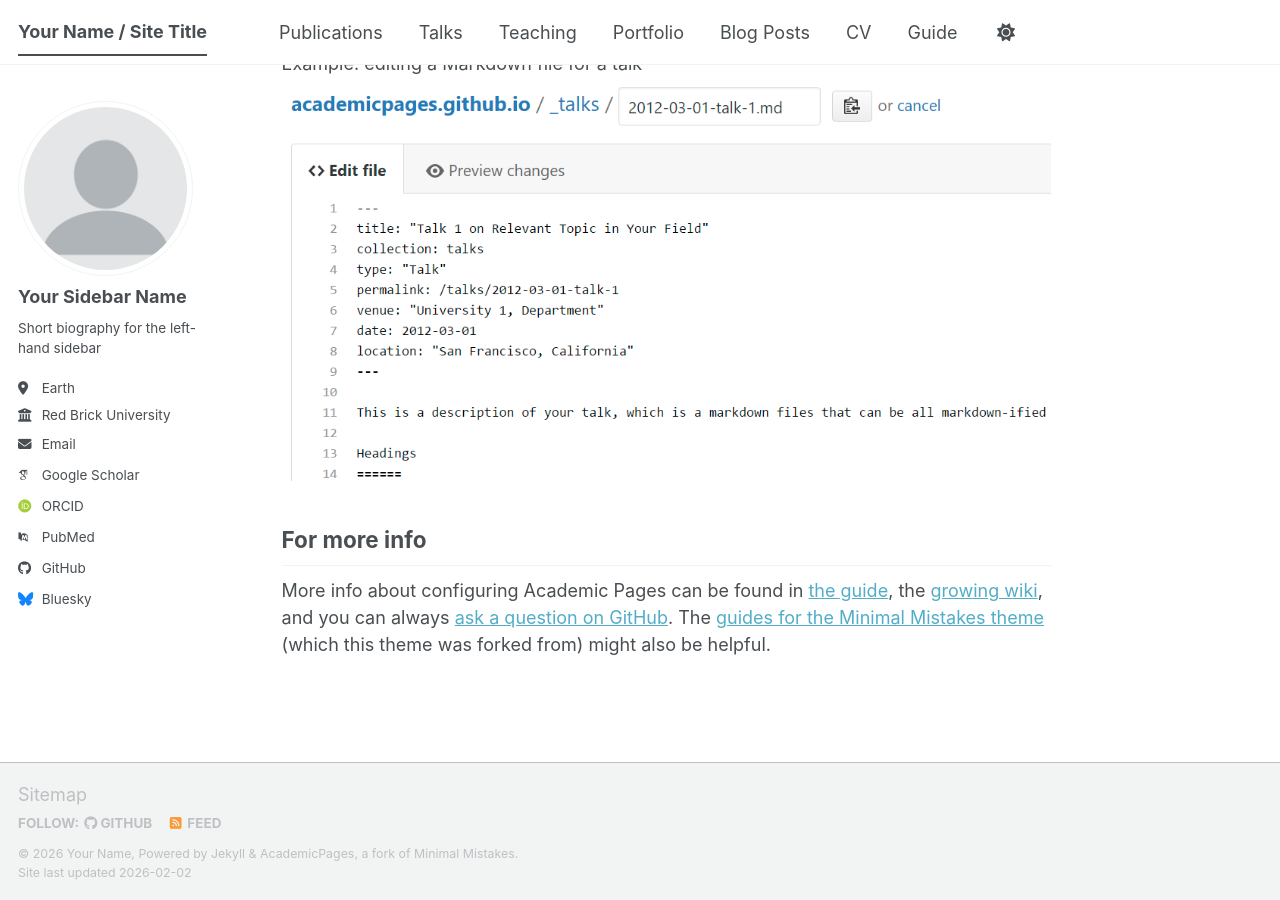
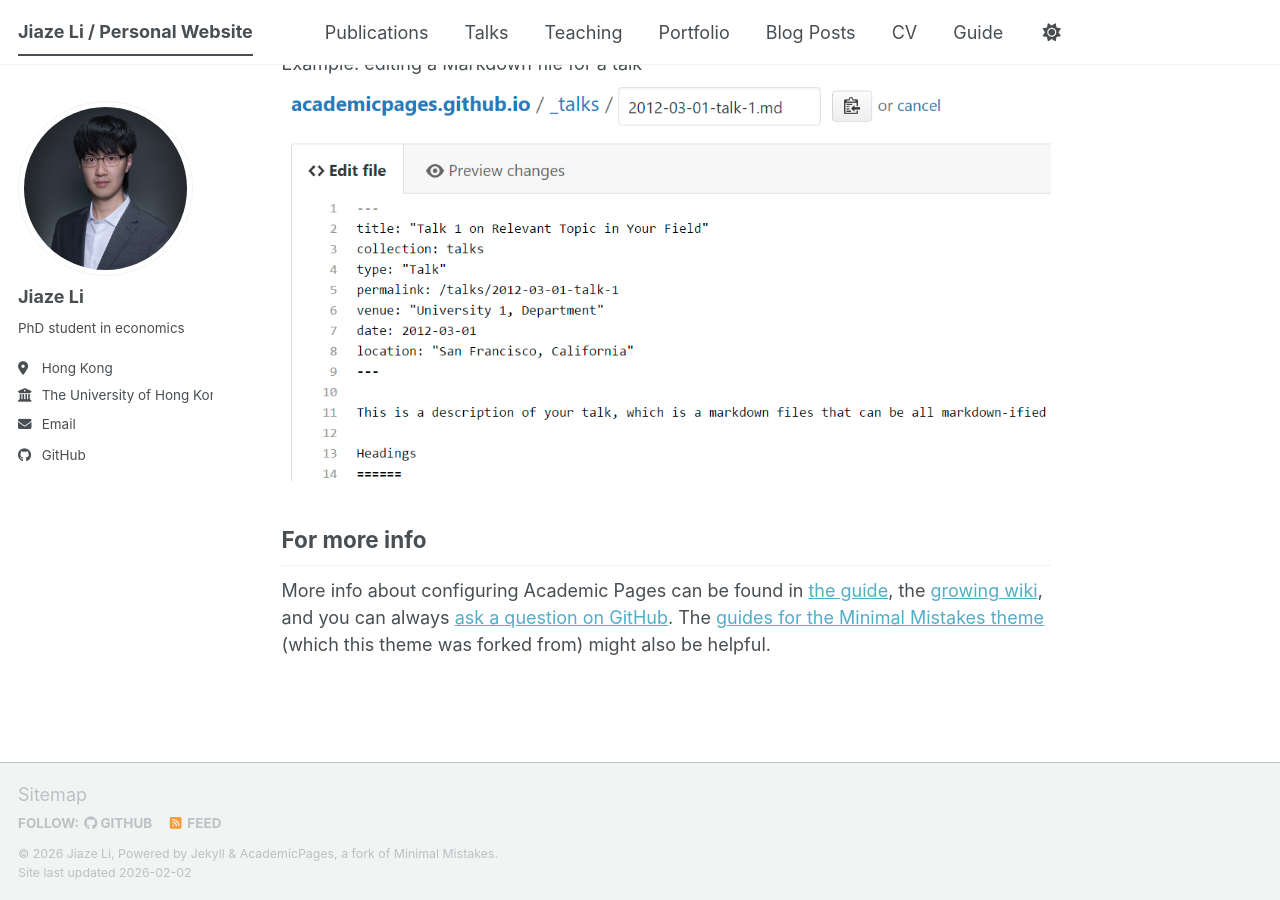
Before and after one commit to jiaze11/jiaze11.github.io, a Jekyll site: the page built from _pages/about.md, in a window 1280 px wide and 900 px high, scrolled down 2720 px. Built offline with Jekyll 4.4.1, drawn with Linux system fonts in a browser that asks for light colours; some web fonts are replaced; a script bundle is joined from its source files by our own code; library files that are not in the unit come from our copies.

Commit message:
Update basic information and profile picture

```diff
--- a/_config.yml
+++ b/_config.yml
@@ -9,11 +9,11 @@
 # Basic Site Settings
 locale                   : "en-US"
 site_theme               : "default" # The available themes options are "default", "air", "sunrise", "mint", "dirt" and "contrast"
-title                    : "Your Name / Site Title"
+title                    : "Jiaze Li / Personal Website"
 title_separator          : "-"
-name                     : &name "Your Name"
-description              : &description "Your Name's academic portfolio"   # Update this with a general description of your site, this is the default if not overridden by a page
-url                      : https://academicpages.github.io # The base hostname & protocol for your site e.g. "https://[your GitHub username].github.io",
+name                     : &name "Jiaze Li"
+description              : &description "Jiaze Li's personal website"   # Update this with a general description of your site, this is the default if not overridden by a page
+url                      : https://jiaze11.github.io # The base hostname & protocol for your site e.g. "https://[your GitHub username].github.io",
                                                            # or if you already have some other page hosted on Github then use "https://[your GitHub username].github.io/[Your Repo Name]"
 baseurl                  : "" # the subpath of your site, e.g. "/blog"
 repository               : "academicpages/academicpages.github.io"
@@ -24,24 +24,24 @@
 author:
   # Biographic information
   avatar           : "profile.png"
-  name             : "Your Sidebar Name"
+  name             : "Jiaze Li"
   pronouns         : # example: "she/her"
-  bio              : "Short biography for the left-hand sidebar"
-  location         : "Earth"
-  employer         : "Red Brick University"
+  bio              : "PhD student in economics"
+  location         : "Hong Kong"
+  employer         : "The University of Hong Kong"
   uri              : # URL
   email            : "none@example.org"
 
   # Academic websites
   academia         : # URL
   arxiv            : # URL - Update with the correct link to your profile
-  googlescholar    : "https://scholar.google.com/citations?user=PS_CX0AAAAAJ"
+  googlescholar    : # "https://scholar.google.com/citations?user=PS_CX0AAAAAJ"
   inspire-hep      : # URL
   impactstory      : # URL
-  orcid            : "https://orcid.org/yourorcidurl"
+  orcid            : # "https://orcid.org/yourorcidurl"
   semantic         : # URL
   ssrn             : # URL
-  pubmed           : "https://www.ncbi.nlm.nih.gov/pubmed/?term=john+snow"
+  pubmed           : # "https://www.ncbi.nlm.nih.gov/pubmed/?term=john+snow"
   researchgate     : # URL
   scopus           : # URL
   zotero           : # URL
@@ -51,13 +51,13 @@
   bitbucket        : # Username - Update with your username on the site
   codepen          : # Username
   dribbble         : # Username
-  github           : "academicpages"
+  github           : "jiaze11"
   kaggle           : # Username
   stackoverflow    : # User number or user number and name (i.e., use "1" or "1/jeff-atwood")
 
   # Social media
   artstation       : # Username
-  bluesky          : "bsky.app" # Replace this with you Bluesky username
+  bluesky          : # "bsky.app" # Replace this with you Bluesky username
   facebook         : # Username
   flickr           : # Username
   foursquare       : # Username
```
Also changed, not shown: images/profile.png.
